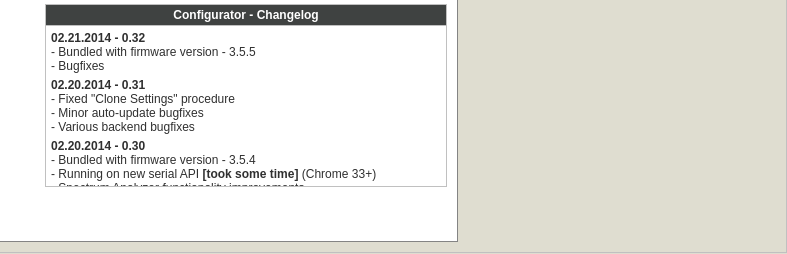
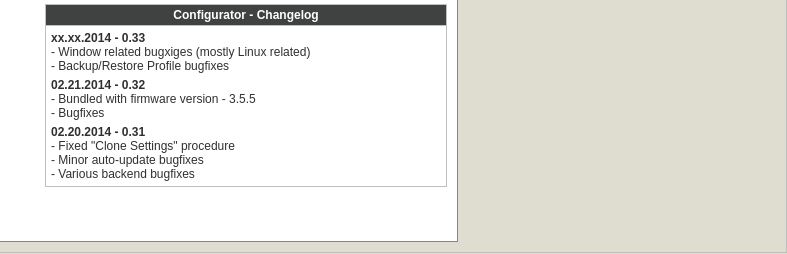
Before and after one commit to openLRSng/openLRSng-configurator, a browser extension: page main.html in a window 1280 px wide. Shown: the part 397-651 px from the top of the page, 493-1280 px from the left. Drawn offline with Linux system fonts and the light colour scheme; no server answers.

Commit message:
updating changelog

```diff
--- a/changelogs/configurator.html
+++ b/changelogs/configurator.html
@@ -1,3 +1,8 @@
+<span>xx.xx.2014 - 0.33</span>
+<p>
+    - Window related bugxiges (mostly Linux related)<br />
+    - Backup/Restore Profile bugfixes<br />
+</p>
 <span>02.21.2014 - 0.32</span>
 <p>
     - Bundled with firmware version - 3.5.5<br />
```
